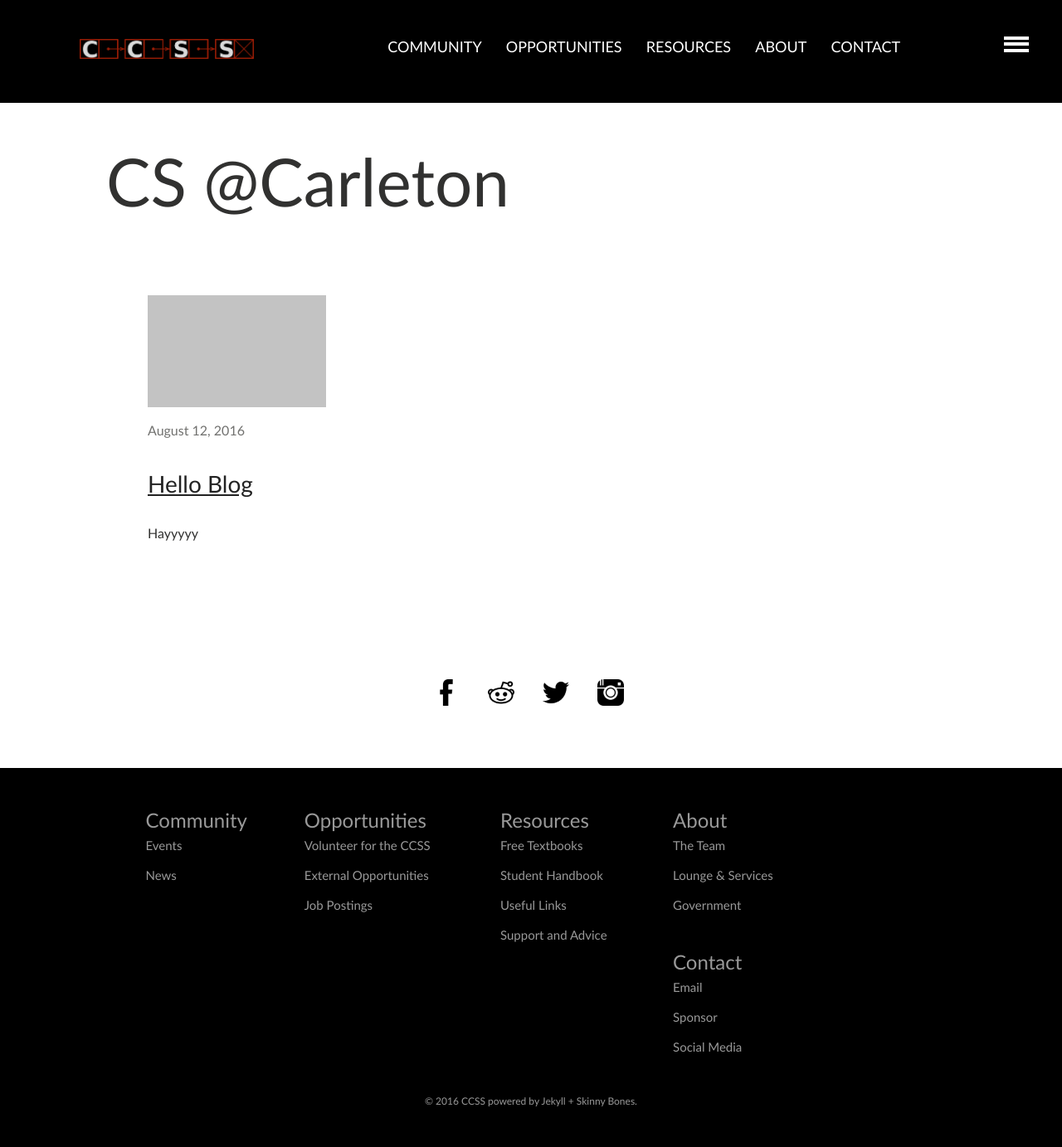
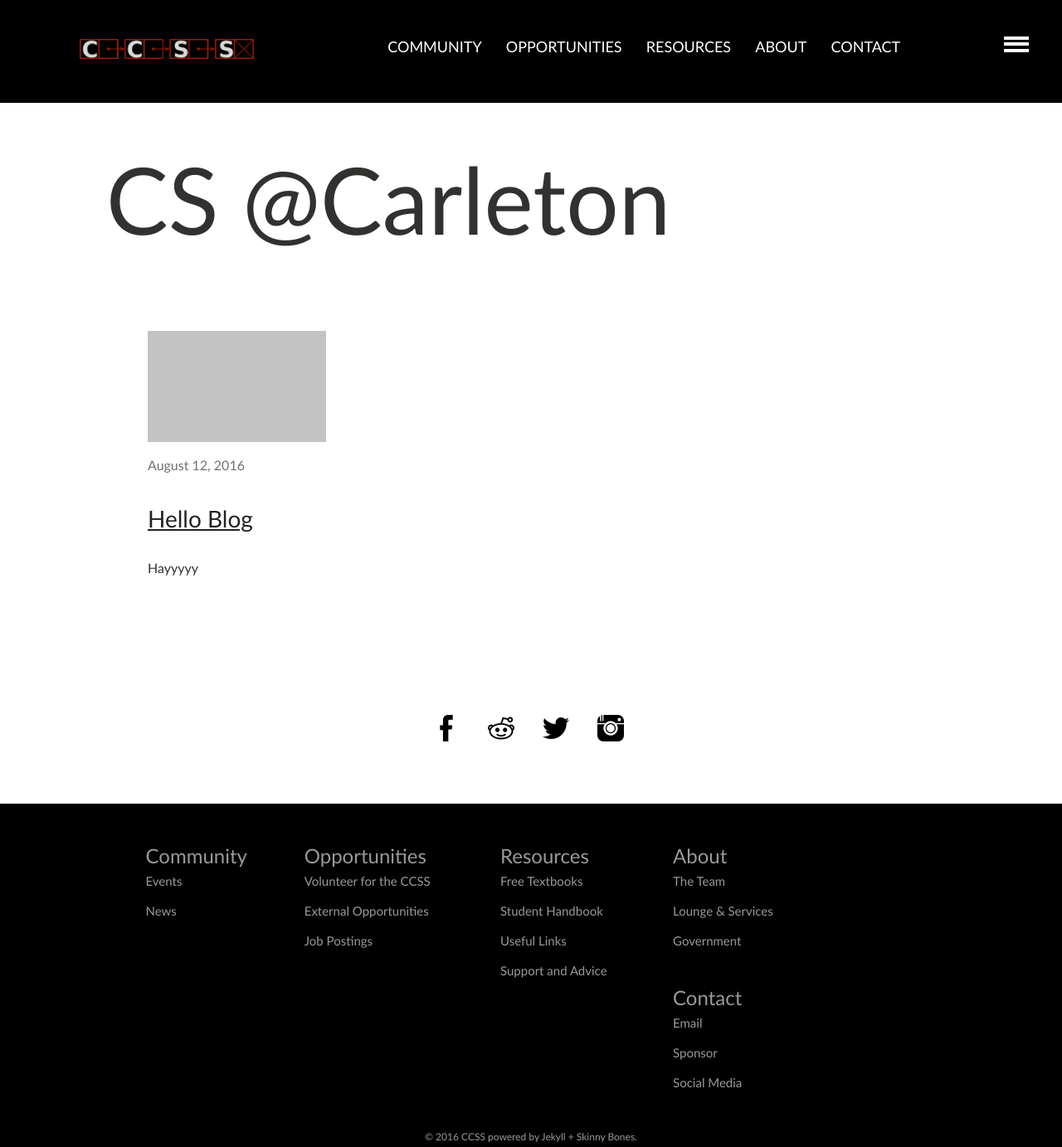
Before and after one commit to brittnylapierre/ccss_web, a Jekyll site: the page built from community/news/index.md, in a window 1280 px wide. Shown: the whole page at 83% size. Built offline with Jekyll 4.4.1, drawn with Linux system fonts in a browser that asks for light colours.

Commit message:
Updated _layout.scss

```diff
--- a/_sass/_layout.scss
+++ b/_sass/_layout.scss
@@ -596,5 +596,5 @@
 }
 
 .big-page-title{
-	font-size: 5rem;
+	font-size: 7rem;
 }
```
